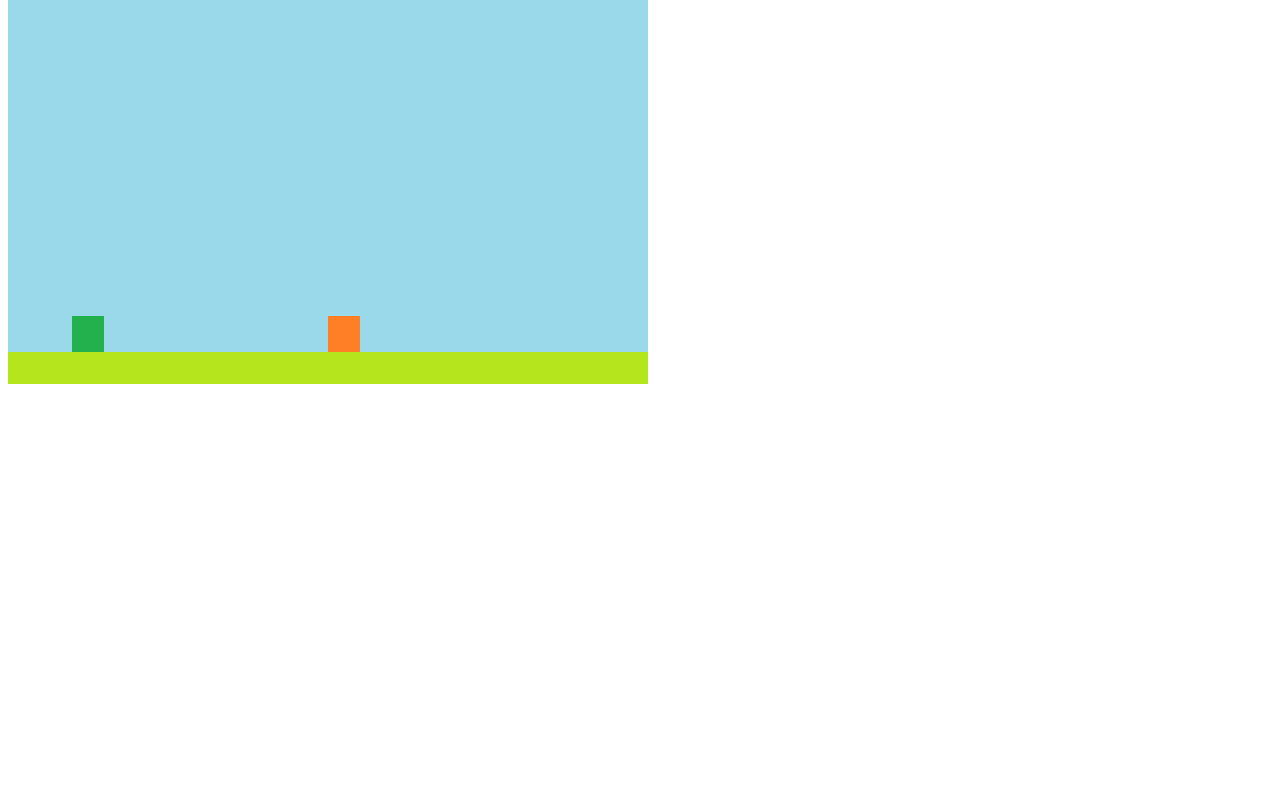
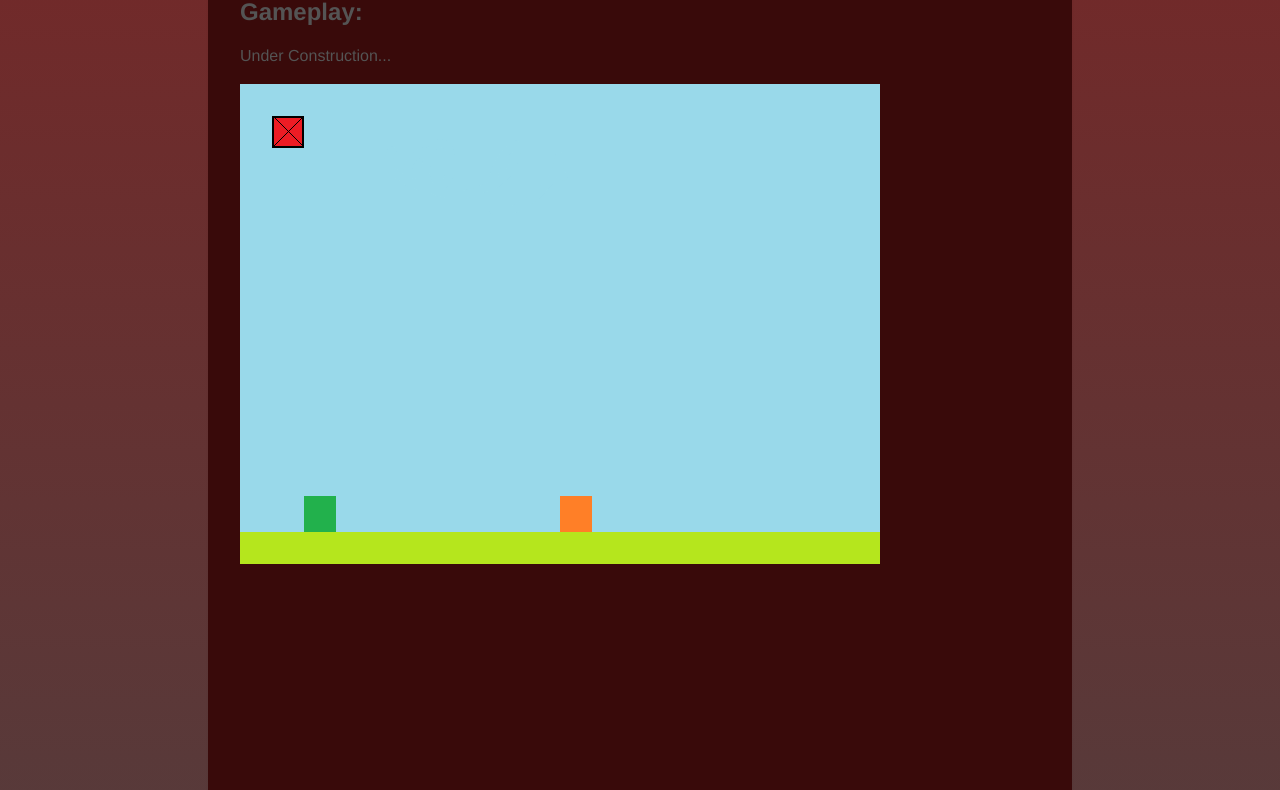
Before and after one commit to Arovix/PyroManiacs, a plain HTML site: page PyroManiacs/WebContent/index.html in a window 1280 px wide. Shown: the part 104-894 px from the top of the page. Before the commit the page ends 800 px from the top, so only its background shows below. Drawn offline with Linux system fonts and the light colour scheme.

Commit message:
Major Update - Classes
Entire project shifted over to more object oriented view, all characters
now belong to classes and can have instances created of them.

Also, added CSS stlyesheet.

```diff
--- a/PyroManiacs/WebContent/index.html
+++ b/PyroManiacs/WebContent/index.html
@@ -3,8 +3,14 @@
 	<head>
 		<meta charset="utf-8">
 		<title>PyroManiac</title>
+        <link href="style.css" rel="stylesheet" />
 	</head>
 	<body>
-		<script src="scripts/game.js"></script>
+		<h1>PyroManiacs: The Origins</h1>
+        <h2>Gameplay:</h2>
+        <p>Under Construction...</p>
+
+        <script src="scripts/oop.js"></script>
+        <script src="scripts/game.js"></script>
 	</body>
 </html>
--- a/PyroManiacs/WebContent/scripts/game.js
+++ b/PyroManiacs/WebContent/scripts/game.js
@@ -1,87 +1,15 @@
 
-/*
-We are using the following code as a library, in order to implement object oriented programming in JavaScript.
-*/
+// Basic Game
+// Team Tux
 
-var reflection = {};
-
-//http://ejohn.org/blog/simple-javascript-inheritance/
-(function(){
-	var initializing = false, fnTest = /xyz/.test(function(){xyz;}) ? /\b_super\b/ : /.*/;
-
-	// The base Class implementation (does nothing)
-	this.Class = function(){};
-
-	// Create a new Class that inherits from this class
-	Class.extend = function(prop, ref_name) {
-		if(ref_name)
-			reflection[ref_name] = Class;
-
-		var _super = this.prototype;
-
-		// Instantiate a base class (but only create the instance,
-		// don't run the init constructor)
-		initializing = true;
-		var prototype = new this();
-		initializing = false;
-
-		// Copy the properties over onto the new prototype
-		for (var name in prop) {
-		// Check if we're overwriting an existing function
-		prototype[name] = typeof prop[name] == "function" &&
-			typeof _super[name] == "function" && fnTest.test(prop[name]) ?
-			(function(name, fn) {
-				return function() {
-					var tmp = this._super;
-
-					// Add a new ._super() method that is the same method
-					// but on the super-class
-					this._super = _super[name];
-
-					// The method only need to be bound temporarily, so we
-					// remove it when we're done executing
-					var ret = fn.apply(this, arguments);
-					this._super = tmp;
-
-					return ret;
-				};
-			})(name, prop[name]) :
-			prop[name];
-		}
-
-		// The dummy class constructor
-		function Class() {
-			// All construction is actually done in the init method
-			if ( !initializing && this.init )
-				this.init.apply(this, arguments);
-		}
-
-		// Populate our constructed prototype object
-		Class.prototype = prototype;
-
-		// Enforce the constructor to be what we expect
-		Class.prototype.constructor = Class;
-
-		// And make this class extendable
-		Class.extend = arguments.callee;
-
-		return Class;
-	};
-})();
-
-/*
- * End Library Code
-*/
-
-//Basic Game
-
+// ----- Initialize Canvas -----
 var canvas = document.createElement("canvas");
-var ctx = canvas.getContext("2d");
+var context = canvas.getContext("2d");
 canvas.width = 640;
 canvas.height = 480;
 document.body.appendChild(canvas);
 
-//Load Background
+// ----- Load Background Image -----
 var backgroundReady = false;
 var backgroundImage = new Image();
 backgroundImage.onload = function () {
@@ -89,44 +17,67 @@ backgroundImage.onload = function () {
 };
 backgroundImage.src = "images/background.png";
 
-//Load Pyro
-var pyroReady = false;
-var pyroImage = new Image();
-pyroImage.onload = function () {
-	pyroReady = true;
-};
-pyroImage.src = "images/pyro.png";
+// ------ Moving Characters Class -----
+var Character = Class.extend({
+	init: function (x, y) {
+		this.setPosition(x, y);
+	},
+	setPosition: function (x, y) {
+		this.x = x;
+		this.y = y;
+	},
+	setImage: function (img) {
+		this.image = new Image();
+		this.image.src = img;
+	}
+});
 
-//Load Background
-var zombieReady = false;
-var zombieImage = new Image();
-zombieImage.onload = function () {
-	zombieReady = true;
-};
-zombieImage.src = "images/zombie.png";
+var Pyro = Character.extend({
+	init: function(x, y) {
+		this._super(x, y);
+		this.height = 36;
+		this.width = 32;
+		this.speed = 4;
+		this.gravity = 4;
+		this.jumpHeight = 6;
+		this.life = 3;
+		this.damage = 1;
+		this.onGround = false;
+	},
+	setPosition: function(x, y) {
+		this.x = x;
+		this.y = y;
+	},
+	setImage: function(image) {
+		this.image = new Image();
+		this.image.src = image;
+	}
+});
 
-var pyro = {
-		height: 36,
-		width: 32,
-		speed: 4,
-		gravity: 4,
-		jumpHeight: 6,
-		onGround: false,
-		life: 3,
-		damage: 1
-};
-var zombie = {
-		height: 36,
-		width: 32,
-		speed: 2,
-		gravity: 4,
-		jumpHeight: 6,
-		onGround: false,
-		life: 2,
-		damage: 1
-};
+var Zombie = Character.extend({
+	init: function(x, y) {
+		this._super(x, y);
+		this.height = 36;
+		this.width = 32;
+		this.speed = 2;
+		this.gravity = 4;
+		this.jumpHeight = 6;
+		this.onGround = false;
+		this.life = 2;
+		this.damage = 1;
+	},
+	setPosition: function(x, y) {
+		this.x = x;
+		this.y = y;
+	},
+	setImage: function(image) {
+		this.image = new Image();
+		this.image.src = image;
+	}
+});
 
-var block = Class.extend({
+// ----- Static Characters Class -----
+var Block = Class.extend({
 	init: function (x, y) {
 		this.setPosition(x, y);
 		this.setImage("images/block.png");
@@ -146,11 +97,25 @@ var block = Class.extend({
 	}
 });
 
-var block1 = new block(32,32);
+// ----- Create Characters -----
+var characters = new Array();
+var blocks = new Array();
+
+var pyro = new Pyro(0, 0);
+pyro.setImage("images/pyro.png");
+characters[0] = pyro;
+
+var zombie = new Zombie(0, 0);
+zombie.setImage("images/zombie.png");
+characters[1] = zombie;
+
+var block1 = new Block(32,32);
+blocks[0] = block1;
 
 var kills = 0;
 var coins = 0;
 
+// ----- Listen for Input -----
 var keysPressed = {};
 
 addEventListener("keydown", function (e) {
@@ -161,7 +126,7 @@ addEventListener("keyup", function (e) {
 	delete keysPressed[e.keyCode];
 }, false);
 
-//Reset the game to the start state
+// ----- Reset the Game -----
 var reset = function () {
 	pyro.x = canvas.width / 2;
 	pyro.y = canvas.height - (32 + pyro.height);
@@ -172,7 +137,8 @@ var reset = function () {
 
 var jump = 20;
 var zJump = 20;
-//Update all of the objects
+
+// ----- Update all of the Objects -----
 var update = function () {
 
 	//Up arrow
@@ -258,23 +224,15 @@ var update = function () {
 	}
 };
 
-//Draw Screen
+// ----- Draw the Objects -----
 var render = function () {
 	if (backgroundReady) {
-		ctx.drawImage(backgroundImage, 0, 0);
+		context.drawImage(backgroundImage, 0, 0);
 	}
 
-	if (pyroReady) {
-		ctx.drawImage(pyroImage, pyro.x, pyro.y);
-	}
-	if (zombieReady) {
-		ctx.drawImage(zombieImage, zombie.x, zombie.y);
-	}
-
-	//if (block1.imageReady) {
-		ctx.drawImage(block1.image, block1.x, block1.y);
-	//}
-
+	context.drawImage(pyro.image, pyro.x, pyro.y);
+	context.drawImage(zombie.image, zombie.x, zombie.y);
+	context.drawImage(block1.image, block1.x, block1.y);
 
 	/*
 	ctx.fillStyle = "rgb(250, 250, 250)";
@@ -285,7 +243,7 @@ var render = function () {
 	*/
 };
 
-//Main loop
+// ----- Main loop -----
 var main = function () {
 	update();
 	render();
--- /dev/null
+++ b/PyroManiacs/WebContent/style.css
@@ -0,0 +1,28 @@
+html {
+    background-color: #e6e9e9;
+    background-image: linear-gradient(270deg,rgb(116, 40, 40) 0%,rgb(75, 66, 66) 100%);
+    background-image: -o-linear-gradient(270deg,rgb(116, 40, 40) 0%,rgb(75, 66, 66) 100%);
+    background-image: -moz-linear-gradient(270deg,rgb(116, 40, 40) 0%,rgb(75, 66, 66) 100%);
+    background-image: -webkit-linear-gradient(270deg,rgb(116, 40, 40) 0%,rgb(75, 66, 66) 100%);
+    background-image: -ms-linear-gradient(270deg,rgb(116, 40, 40) 0%,rgb(75, 66, 66) 100%);
+    -webkit-font-smoothing: antialiased;
+}
+
+body {
+    margin: 0 auto;
+    padding: 2em 2em 40em;
+    max-width: 800px;
+    font-family: "Helvetica Neue", Helvetica, Arial, sans-serif;
+    font-size: 16px;
+    line-height: 1.5em;
+    color: #545454;
+    background-color:#390a0a;
+    -webkit-box-shadow: 0 0 2px rgba(0, 0, 0, 0.06);
+    -moz-box-shadow: 0 0 2px rgba(0, 0, 0, 0.06);
+    box-shadow: 0 0 2px rgba(0, 0, 0, 0.06);
+}
+
+h1 {
+    color: #b5b5b5;
+    font-size: 36px;
+}
```
